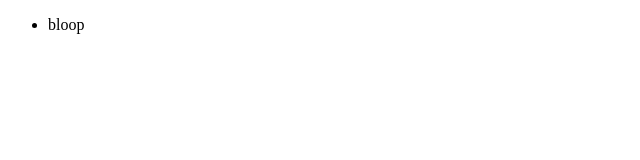
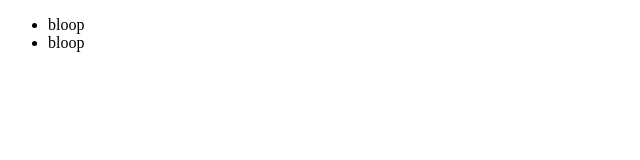
Before and after one commit to sokymo/p02-git-demo, a plain HTML site: page index.html in a window 1280 px wide. Shown: the full height of the page, 0-640 px from the left. Drawn offline with Linux system fonts and the light colour scheme.

Commit message:
Added a second item to the <ul> list.

```diff
--- a/index.html
+++ b/index.html
@@ -10,6 +10,7 @@
 
 		<ul>
 			<li>bloop</li>
+			<li>bloop</li>
 		</ul>
 
 
```
